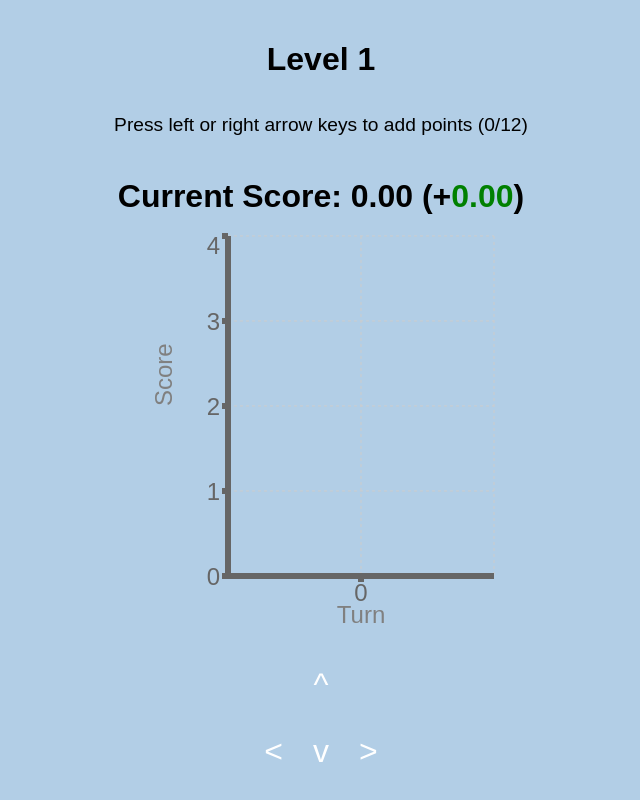
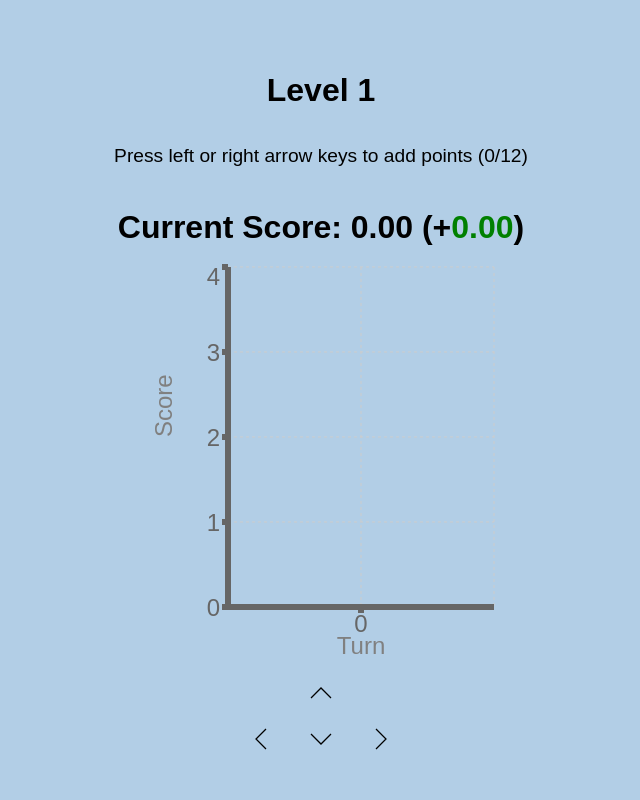
Before and after one commit to mbrehove/knowable, a Next.js app: page / in a window 1280 px wide. Both pictures are taken after a click on the button "Press Enter to Continue". Shown: the whole page, without its empty margins (319-959 px from the left). Built offline with nearby package versions, Linux system fonts and the light colour scheme.

Commit message:
Fixed the arrow buttons and started using useCallback in GameScreen.tsx

```diff
--- a/next.config.js
+++ b/next.config.js
@@ -1,6 +1,14 @@
 /** @type {import('next').NextConfig} */
 const nextConfig = {
-  /* config options here */
-}
+  webpack(config) {
+    config.module.rules.push({
+      test: /\.svg$/,
+      use: ['@svgr/webpack'],
+    });
 
-module.exports = nextConfig
+    return config;
+  },
+  /* other config options here */
+};
+
+module.exports = nextConfig;
--- a/package.json
+++ b/package.json
@@ -9,11 +9,13 @@
     "lint": "next lint"
   },
   "dependencies": {
+    "@svgr/webpack": "^8.1.0",
     "next": "^13.5.7",
     "react": "^18.3.1",
     "react-dom": "^18.3.1",
     "react-icons": "^5.3.0",
-    "recharts": "^2.13.3"
+    "recharts": "^2.13.3",
+    "webpack": "^5.96.1"
   },
   "devDependencies": {
     "@types/node": "^20",
--- a/src/app/globals.css
+++ b/src/app/globals.css
@@ -83,13 +83,9 @@ button:focus {
   border: none;
   border-radius: 5px;
   background-color: #b2cee6; /* Light blue background */
-  color: white;
+  color: black;
   transition: background-color 0.3s ease;
 }
-
-/* .button-container button:hover {
-  background-color: #45a049;
-} */
 
 .arrow-buttons {
   display: flex;
@@ -98,17 +94,35 @@ button:focus {
 }
 
 .arrow-buttons button {
-  background: none;
-  border: none;
-  font-size: 2rem;
-  cursor: pointer;
-  margin: 5px;
-  padding: 10px;
-  transition: transform 0.1s ease;
+  width: 60px; /* Set the desired width */
+  height: 30px; /* Set the desired height */
+  padding: 0; /* Remove default padding */
+  border: none; /* Remove default border */
+  background: none; /* Remove default background */
+  display: flex;
+  align-items: center;
+  justify-content: center;
+}
+
+.arrow-buttons button img {
+  width: 100%; /* Make the SVG fill the button */
+  height: 100%; /* Make the SVG fill the button */
 }
 
 .arrow-buttons button:hover {
   transform: scale(1.2);
+}
+
+.arrow-buttons .left-arrow {
+  transform: rotate(180deg);
+}
+
+.arrow-buttons .down-arrow {
+  transform: rotate(90deg);
+}
+
+.arrow-buttons .up-arrow {
+  transform: rotate(270deg);
 }
 
 .level-complete-screen {
--- a/src/components/GameScreen.tsx
+++ b/src/components/GameScreen.tsx
@@ -1,6 +1,7 @@
-import React, { useState, useEffect } from 'react'
+import React, { useState, useEffect, useCallback } from 'react'
 import { LevelConfig, Description } from '../utils/levelConfig' // Assuming levelConfig is in the same directory
 import ScorePlot from './ScorePlot' // Assuming ScorePlot is a React component
+import Arrow from '../../public/arrow.svg'
 
 export interface LevelData {
   points: { x: number; y: number }[]
@@ -39,16 +40,8 @@ const GameScreen: React.FC<GameScreenProps> = ({
     setLastKeyPressTime(Date.now())
   }, [level, config])
 
-  const handleKeyPress = (event: KeyboardEvent) => {
-    if (
-      ['ArrowLeft', 'ArrowRight', 'ArrowUp', 'ArrowDown'].includes(event.key) &&
-      stepsTaken <= config.maxSteps
-    ) {
-      processKeyPress(event.key)
-    }
-  }
-
-  const processKeyPress = (key: string) => {
+  const processKeyPress = useCallback(
+    (key: string) => {
       const currentTime = Date.now()
       const time = (currentTime - lastKeyPressTime) / 1000
       setLastKeyPressTime(currentTime)
@@ -71,7 +64,23 @@ const GameScreen: React.FC<GameScreenProps> = ({
       }
 
       setKeyHistory(currentKeyHistory => [...currentKeyHistory, { key, time }])
+    },
+    [lastKeyPressTime, config, keyHistory, points, xDomain]
+  )
+
+  const handleKeyPress = useCallback(
+    (event: KeyboardEvent) => {
+      if (
+        ['ArrowLeft', 'ArrowRight', 'ArrowUp', 'ArrowDown'].includes(
+          event.key
+        ) &&
+        stepsTaken <= config.maxSteps
+      ) {
+        processKeyPress(event.key)
       }
+    },
+    [config.maxSteps, stepsTaken, processKeyPress]
+  )
 
   useEffect(() => {
     window.addEventListener('keydown', handleKeyPress)
@@ -110,24 +119,24 @@ const GameScreen: React.FC<GameScreenProps> = ({
         {config.maxSteps})
       </p>
       <ScorePlot points={points} keyHistory={keyHistory} xDomain={xDomain} />
-      <div className='button-container'>
+      <div>
         <div className='arrow-buttons'>
           <button className='up' onClick={() => processKeyPress('ArrowUp')}>
-            ^
+            <Arrow className='up-arrow' />
           </button>
         </div>
         <div className='arrow-buttons'>
           <button className='left' onClick={() => processKeyPress('ArrowLeft')}>
-            &lt;
+            <Arrow className='left-arrow' />
           </button>
           <button className='down' onClick={() => processKeyPress('ArrowDown')}>
-            v
+            <Arrow className='down-arrow' />
           </button>
           <button
             className='right'
             onClick={() => processKeyPress('ArrowRight')}
           >
-            &gt;
+            <Arrow className='right-arrow' />
           </button>
         </div>
       </div>
--- a/src/components/WelcomeScreen.tsx
+++ b/src/components/WelcomeScreen.tsx
@@ -1,7 +1,6 @@
 'use client' // Required for client-side interactivity
 
 import React from 'react'
-import '@/styles/style.css'
 
 interface WelcomeScreenProps {
   onStart: () => void
--- a/src/styles/style.css
+++ /dev/null
@@ -1,145 +0,0 @@
-body {
-  background-color: #b2cee6; /* Light blue background */
-  font-family: 'Nunito', sans-serif;
-  display: flex;
-  justify-content: center;
-  align-items: center;
-  min-height: 100vh;
-  margin: 0;
-}
-
-.container {
-  display: flex;
-  flex-direction: column;
-  align-items: center;
-  justify-content: center;
-  min-height: 100vh;
-  text-align: center;
-  max-width: 600px;
-  margin: auto;
-}
-
-.title {
-  font-size: 2rem;
-  font-weight: bold;
-  margin-bottom: 1rem;
-}
-
-.subtitle {
-  font-size: 1.2rem;
-  margin-bottom: 1rem;
-}
-
-.welcome-screen,
-.level-complete-screen {
-  text-align: center;
-  max-width: 600px;
-  margin: auto;
-}
-
-h1,
-h2 {
-  font-size: 2rem;
-  margin-bottom: 1rem;
-}
-
-p {
-  font-size: 1rem;
-  margin-bottom: 1rem;
-}
-
-button {
-  background-color: transparent;
-  border: none;
-  font-size: 1.5rem;
-  color: #000;
-  cursor: pointer;
-  padding: 1rem;
-  margin-top: 1rem;
-}
-
-button:focus {
-  outline: none;
-}
-
-.recharts-tooltip-wrapper {
-  background-color: #b2cee6; /* Light blue background */
-  border: 1px solid #8884d8; /* Optional: Add a border to match the line color */
-  color: #000; /* Optional: Set text color for better readability */
-}
-
-.button-container {
-  display: flex;
-  flex-direction: column;
-  align-items: center;
-  margin-top: 20px;
-}
-
-.button-container button {
-  margin: 0 10px;
-  padding: 10px 20px;
-  font-size: 1rem;
-  cursor: pointer;
-  border: none;
-  border-radius: 5px;
-  background-color: #b2cee6; /* Light blue background */
-  color: white;
-  transition: background-color 0.3s ease;
-}
-
-/* .button-container button:hover {
-  background-color: #45a049;
-} */
-
-.arrow-buttons {
-  display: flex;
-  justify-content: center;
-  align-items: center;
-}
-
-.arrow-buttons button {
-  background: none;
-  border: none;
-  font-size: 2rem;
-  cursor: pointer;
-  margin: 5px;
-  padding: 10px;
-  transition: transform 0.1s ease;
-}
-
-.arrow-buttons button:hover {
-  transform: scale(1.2);
-}
-
-.level-complete-screen {
-  display: flex;
-  flex-direction: column;
-  align-items: center;
-  padding: 20px;
-}
-
-.level-description-text {
-  max-width: 100%;
-  word-wrap: break-word;
-  text-align: center;
-}
-
-@media (max-width: 600px) {
-  .title {
-    font-size: 1.5rem;
-  }
-
-  .subtitle {
-    font-size: 1rem;
-  }
-
-  .button-container button {
-    font-size: 0.8rem;
-    padding: 8px 16px;
-  }
-
-  .arrow-buttons button {
-    font-size: 1.5rem;
-    padding: 8px;
-  }
-}
```
Also changed, not shown: public/arrow.svg (added), 1 other file (tests, documents, lock files or other folders). Lines whose indentation alone changed are shown as unchanged.
